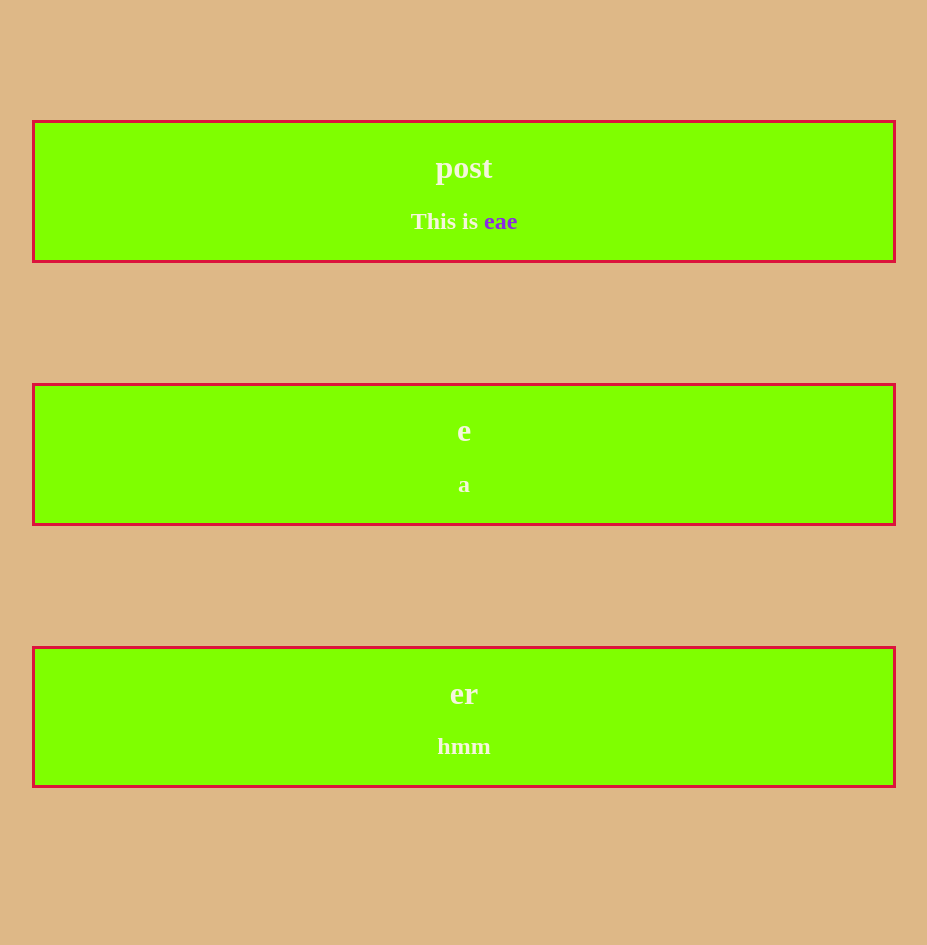
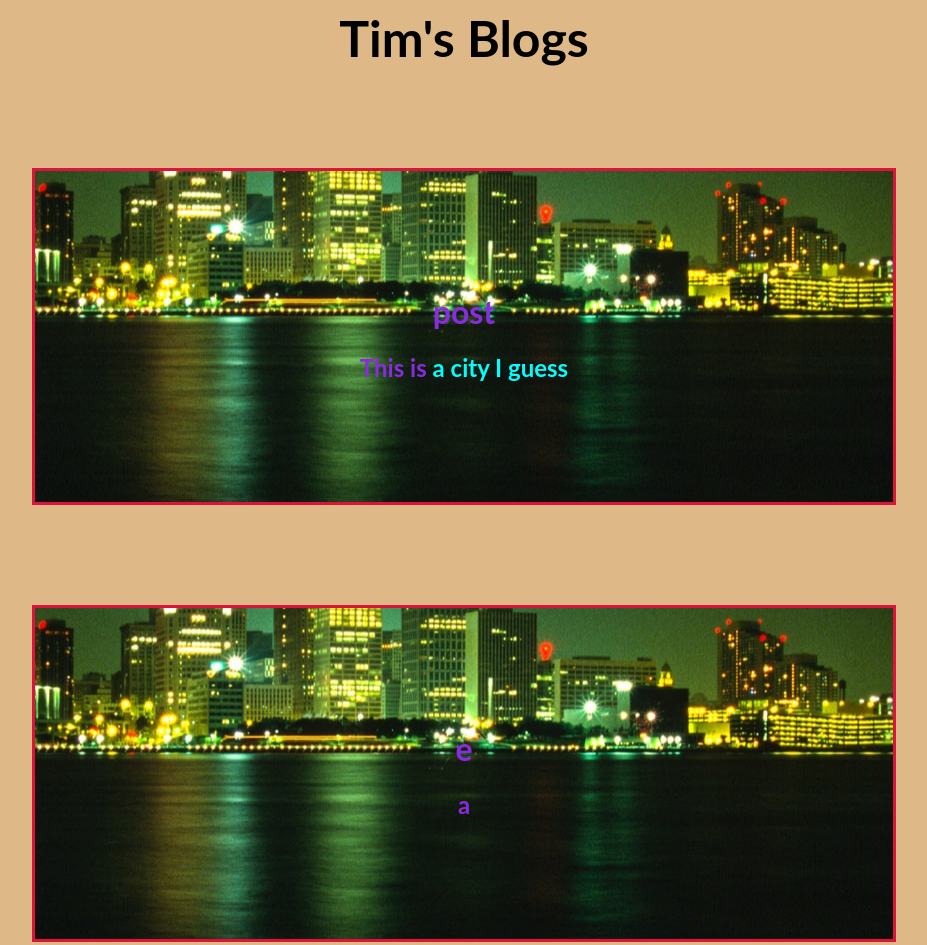
Before and after one commit to staten-island-tech/css-blogpost-project-TimothyL52, a plain HTML site: page index.html in a window 1280 px wide. Shown: the top 945 px of the page, without its empty margins (176-1103 px from the left). Before the commit the page ends 800 px from the top, so only its background shows below. Drawn offline with Linux system fonts and the light colour scheme.

Commit message:
You need to figure out images :/

```diff
--- a/index.html
+++ b/index.html
@@ -6,18 +6,20 @@
     <link rel="stylesheet" href="style.css">
 </head>
 <body>
+    <h1 class="title">Tim's Blogs</h1>
     <div class="blog">
     <h1 class="post-headers" >post</h1>
-    <h2 class="post-headers" >This is <span>eae</span></h2>
+    <h2 class="post-headers" >This is <span>a city I guess</span></h2>
     </div>
     <div class="blog">
         <h1 class="post-headers">e</h1>
         <h2 class="post-headers">a</h2>
     </div>
     <div class="blog">
-        <h1 class="post-headers">er</h1>
+        <h1 class="post-headers">:D</h1>
         <h2 class="post-headers">hmm</h2>
     </div>
 
 </body>
+
 </html>
--- a/style.css
+++ b/style.css
@@ -1,18 +1,28 @@
+.title {
+  text-align: center;
+  font-weight: bolder;
+  font-size: 50px;
+}
 .blog {
   background-color: chartreuse;
-  padding: 5px;
-  margin-top: 120px;
+  padding: 100px;
+  margin-top: 100px;
   margin-left: 200px;
   margin-right: 200px;
   border: solid crimson;
   text-align: center;
+  background-image: url(image/mick-haupt-RBNJ5DTvjTc-unsplash.jpg);
+  background-position: center;
 }
 span {
+  color: aqua;
+}
+.post-headers {
   color: blueviolet;
 }
-.post-headers {
-  color: beige;
+.post-image {
 }
 body {
   background-color: burlywood;
+  font-family: "Lato", sans-serif;
 }
```
Also changed, not shown: image/mick-haupt-RBNJ5DTvjTc-unsplash.jpg (added).
